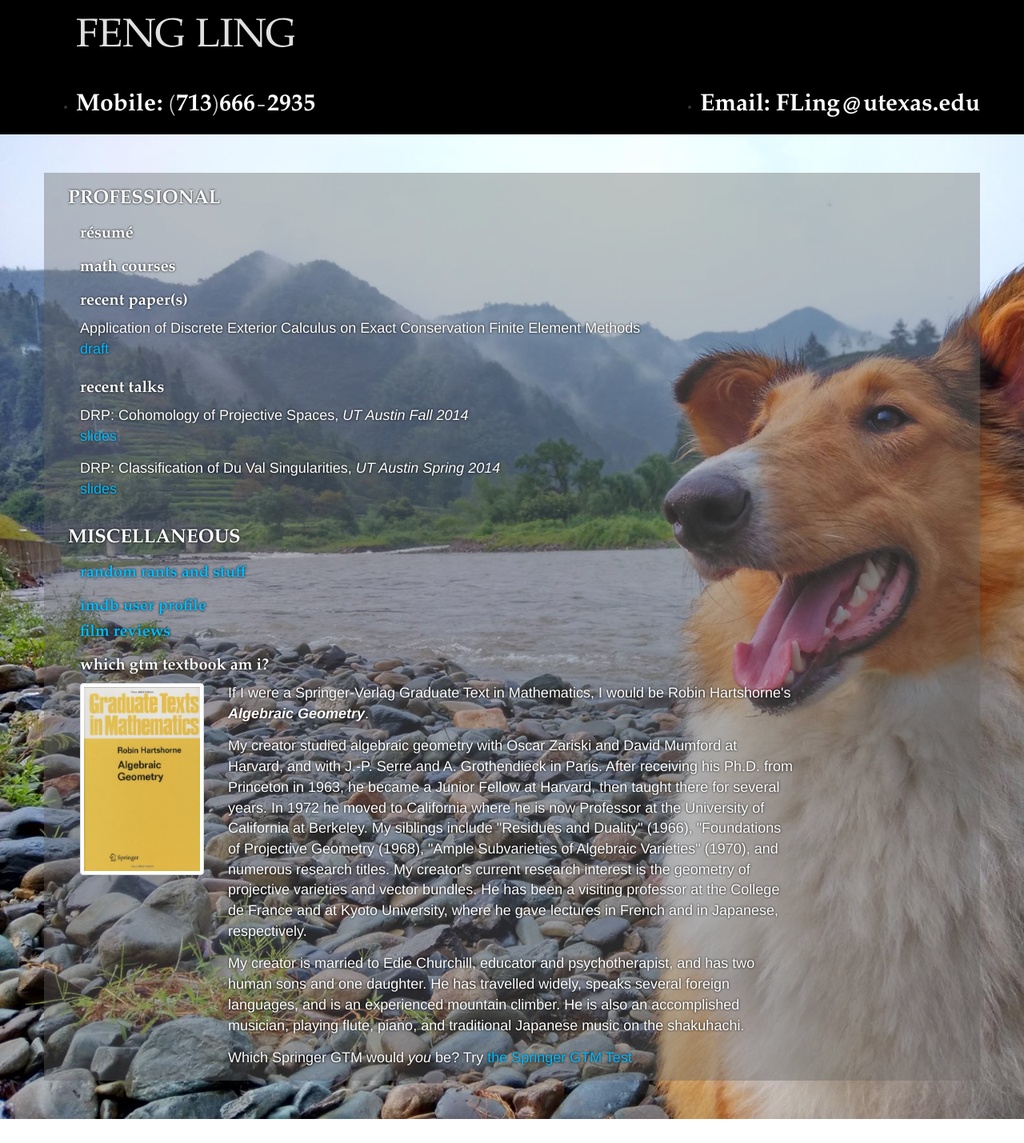
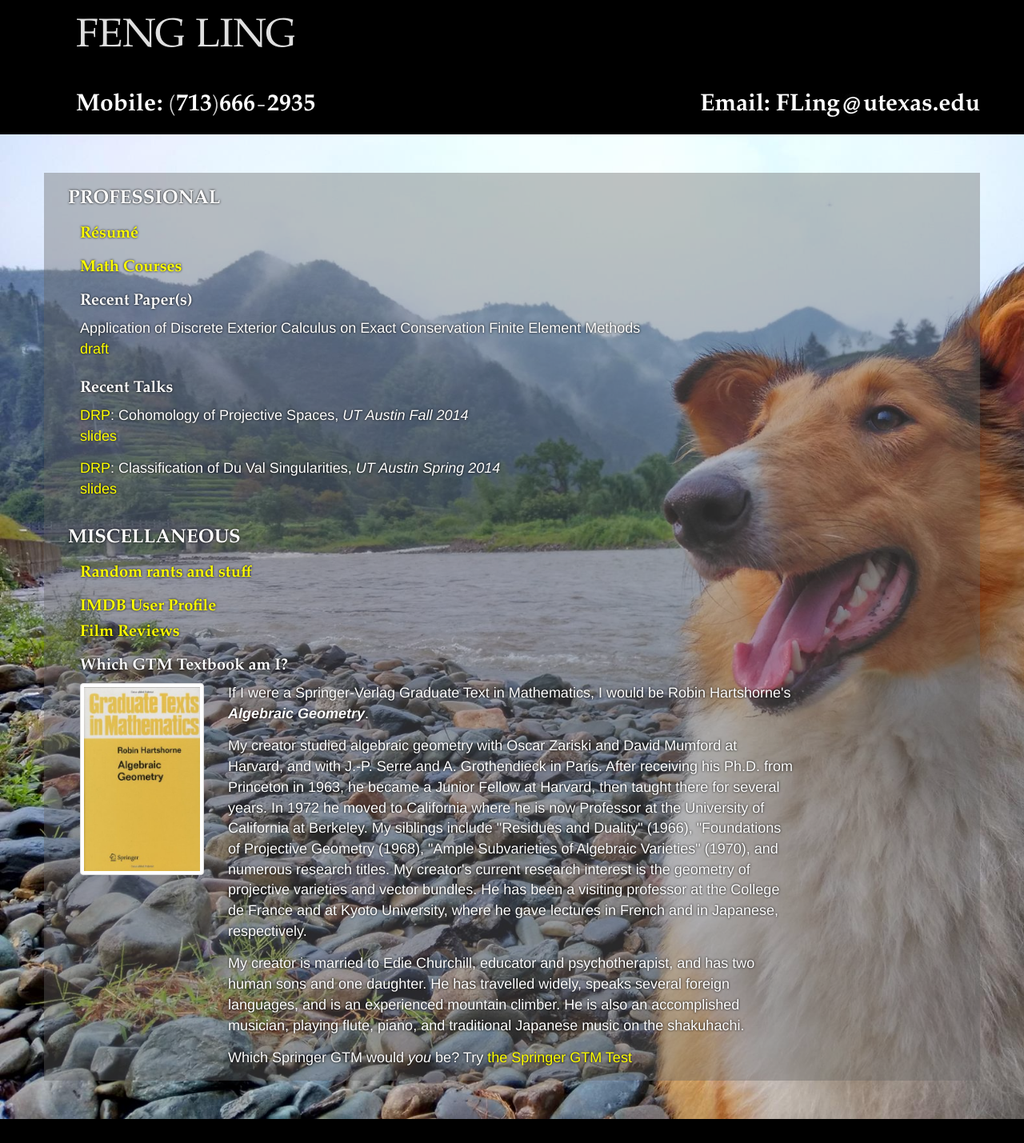
Before and after one commit to levincoolxyz/levincoolxyz.github.io, a Jekyll site: the page index.html, which Jekyll copies as it is, in a window 1280 px wide. Shown: the whole page at 80% size. Built offline with Jekyll 4.4.1, drawn with Linux system fonts in a browser that asks for light colours.

Commit message:
big change

```diff
--- a/index.html
+++ b/index.html
@@ -7,8 +7,6 @@
 		<meta http-equiv="X-UA-Compatible" content="chrome=1">
 		<meta name="description" content="FENG LING personal">
 
-		<!--<link rel="stylesheet" type="text/css" media="screen" href="stylesheets/stylesheet.css">
-		-->
 		<link rel="stylesheet" href="https://maxcdn.bootstrapcdn.com/bootstrap/3.3.1/css/bootstrap.min.css">
 		<link rel="stylesheet" type="text/css" media="screen" href="stylesheets/mine.css">
 		<title>FENG LING</title>
--- a/stylesheets/mine.css
+++ b/stylesheets/mine.css
@@ -1,26 +1,29 @@
+body {
+	background-color: black;
+}
 
 a {
 	color: #00bbff;
 }
 
-.nav {
-	background-color: black;
+.nav li {
+	display: inline;
 }
 
-.nav h1,h2,h3,h4,h5,h6 {
+#top h1,h2,h3,h4,h5,h6 {
 	font-family:garamond;
 	color: #dfdfdf;
 }
 
-.nav h1 {
+#top h1 {
 	font-size:50px;
 }
 
-.nav h2 {
+#top h2 {
 	font-size:30px;
 }
 
-.nav img {
+#top img {
 	filter: invert(100%);
 	-webkit-filter: invert(100%);
 }
@@ -37,7 +40,6 @@
 
 #main h4 {
 	font-size:20px;
-	text-transform:lowercase;
 }
 
 #main p {
@@ -47,21 +49,9 @@
 }
 
 #main a {
+	color: yellow;
 	text-shadow: 0px 0px 3px #000;
 }
-
-#resume {
-	color: white;
-}
-
-#courses {
-	color: white;
-}
-
-#drp {
-	color: white;
-}
-
 
 .jumbotron {
 	background-image:url(../images/duoduo.jpg);
```
Also changed, not shown: _layouts/default.html (+12 -3 lines), 10 other files.
